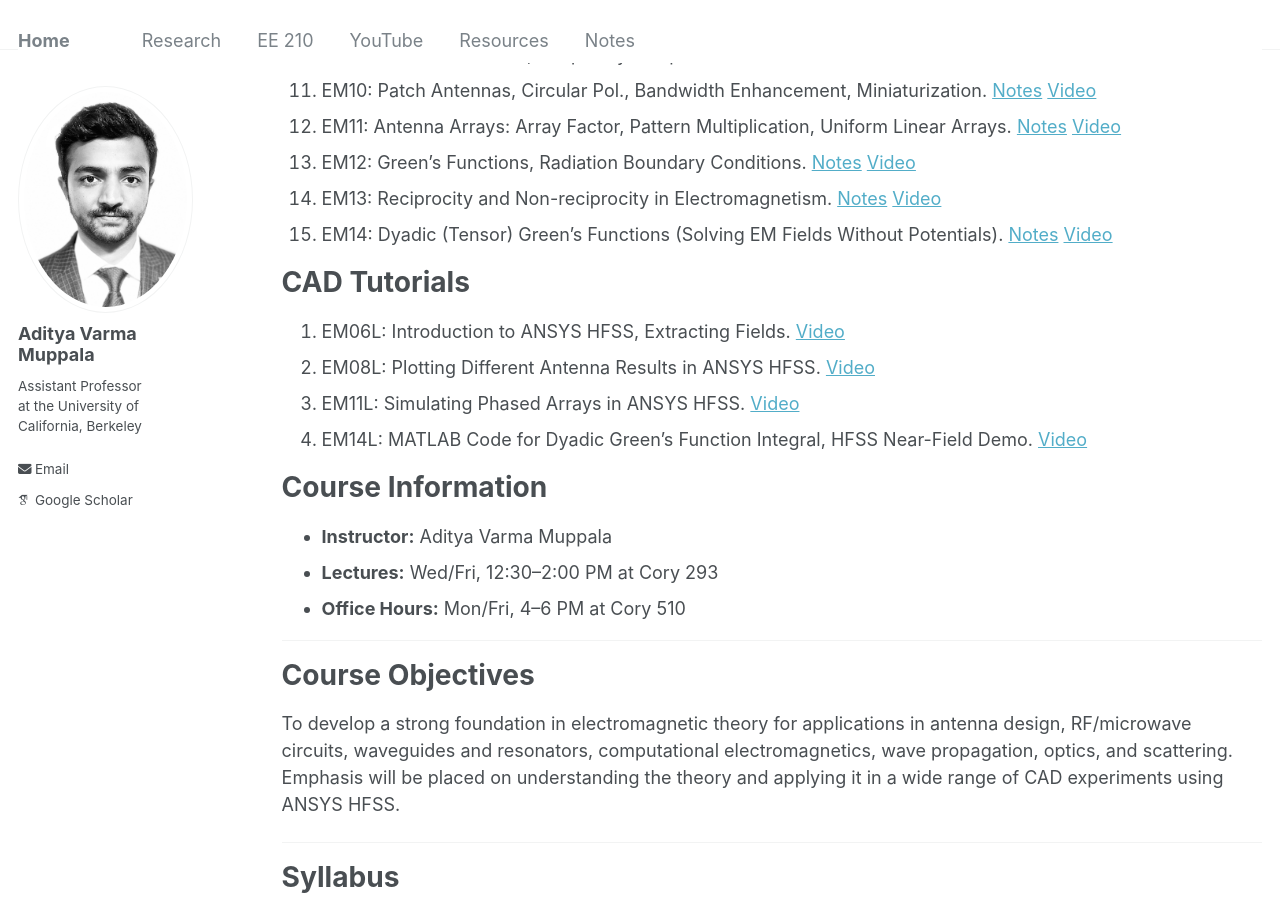
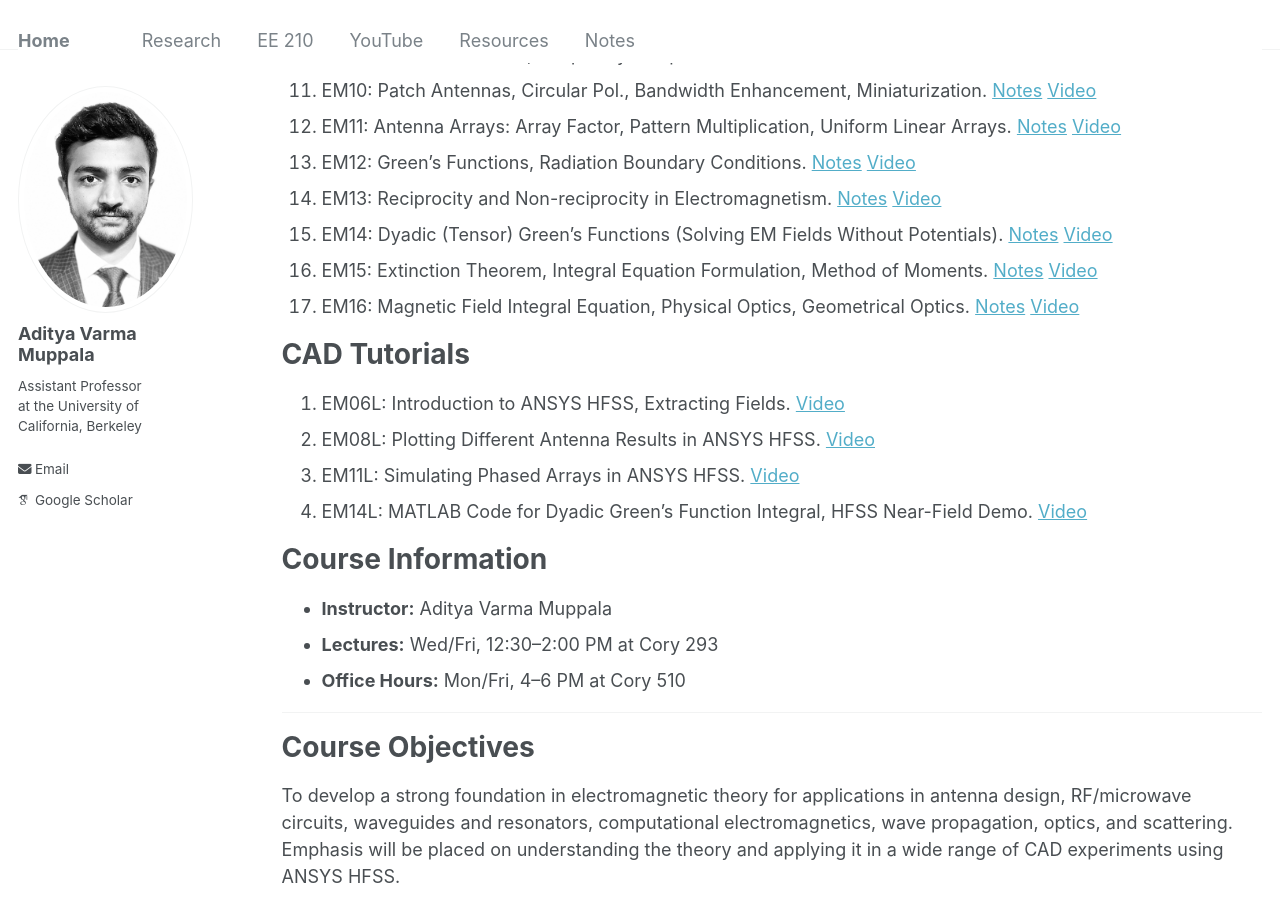
Before and after one commit to AdityaMuppala/adityamuppala.github.io, a Jekyll site: the page built from _pages/teaching210.md, in a window 1280 px wide and 900 px high, scrolled down 463 px. Built offline with Jekyll 4.4.1, drawn with Linux system fonts in a browser that asks for light colours; some web fonts are replaced.

Commit message:
Update teaching210.md

```diff
--- a/_pages/teaching210.md
+++ b/_pages/teaching210.md
@@ -22,6 +22,8 @@ permalink: /teaching210/
 12. EM12: Green's Functions, Radiation Boundary Conditions. [Notes](https://adityamuppala.github.io/assets/Notes_EE210/EM12_Greens_Fn.pdf) [Video](https://youtu.be/aGNRzCyWGog)
 13. EM13: Reciprocity and Non-reciprocity in Electromagnetism. [Notes](https://adityamuppala.github.io/assets/Notes_EE210/EM13_Reciprocity.pdf) [Video](https://youtu.be/k97_pN6vknQ)
 14. EM14: Dyadic (Tensor) Green's Functions (Solving EM Fields Without Potentials). [Notes](https://adityamuppala.github.io/assets/Notes_EE210/EM14_Dyadic_GF.pdf) [Video](https://youtu.be/dHWK7zcUBag)
+15. EM15: Extinction Theorem, Integral Equation Formulation, Method of Moments. [Notes](https://adityamuppala.github.io/assets/Notes_EE210/Lecture_15.pdf) [Video](https://youtu.be/i4etw-gbvX8)
+16. EM16: Magnetic Field Integral Equation, Physical Optics, Geometrical Optics. [Notes](https://adityamuppala.github.io/assets/Notes_EE210/Lecture_16.pdf) [Video](https://youtu.be/W2TH9FHBRGE)
 
 # CAD Tutorials
 
```
